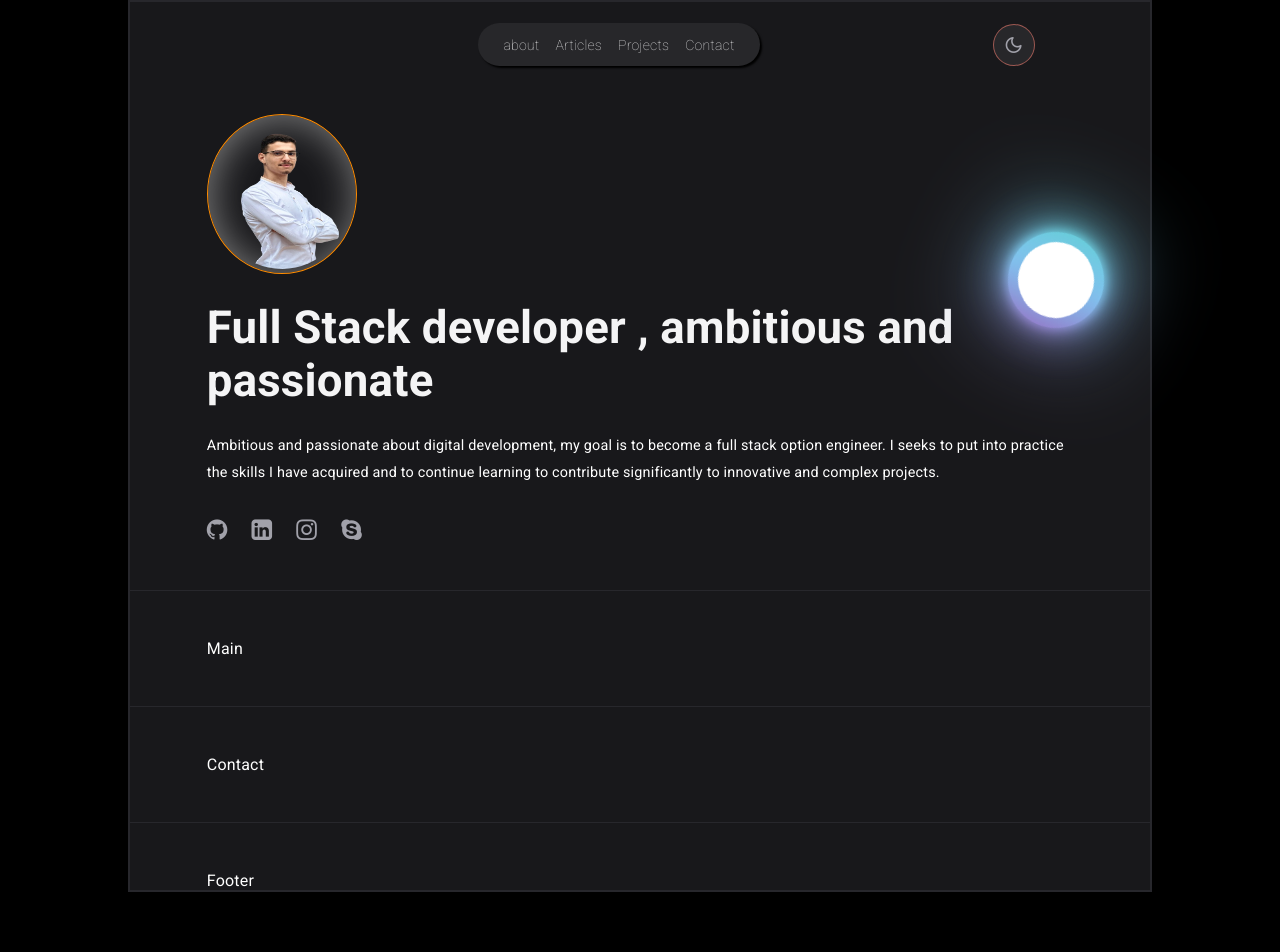
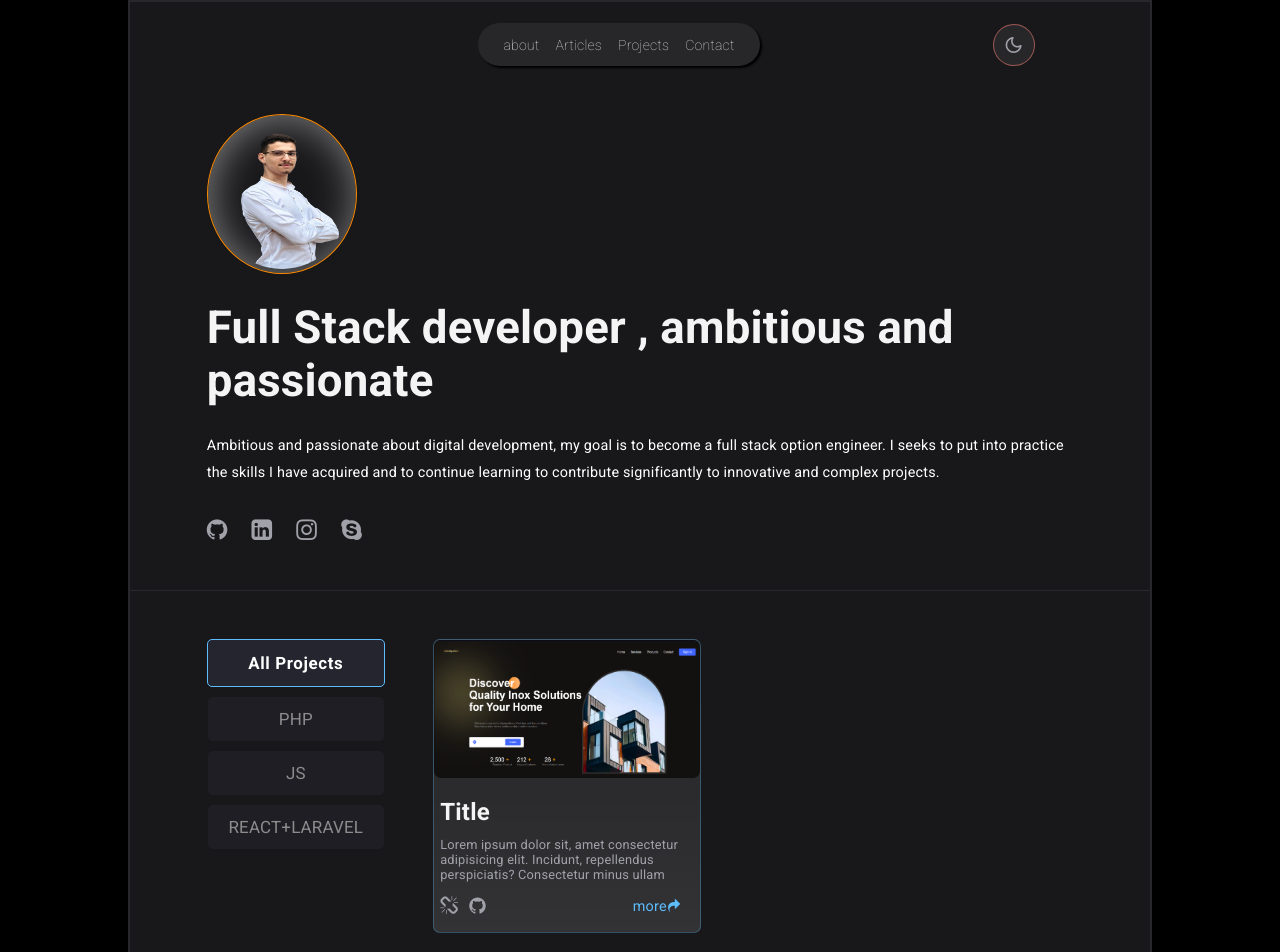
Before and after one commit to Youssefassad0/My_Own_portfolio, a React (Vite) app in the folder my-app/: page / in a window 1280 px wide. Shown: the top 952 px of the page. Before the commit the page ends 892 px from the top, so only its background shows below. Built offline with nearby package versions, Linux system fonts and the light colour scheme.

Commit message:
the structure of the card

```diff
--- a/my-app/src/components/hero/Hero.jsx
+++ b/my-app/src/components/hero/Hero.jsx
@@ -25,10 +25,7 @@ function Hero() {
         </div>
       </div>
       <div className="right-section">
-          <span></span>
-          <span></span>
-          <span></span>
-          <span></span>
+
       </div>
     </section>
   );
--- a/my-app/src/components/hero/hero.css
+++ b/my-app/src/components/hero/hero.css
@@ -41,63 +41,3 @@ section.hero .all-icons .icon:hover{
     transition: 0.3s;
     color: var(--icon-hover);
 }
-
-
-
-.right-section{
-    position: absolute;
-
-    right: 10%;
-    border-radius: 50%;
-    height: 96px;
-    width: 96px;
-    animation: rotate_3922 1.2s linear infinite;
-    background-color: #9b59b6;
-    background-image: linear-gradient(#9b59b6, #84cdfa, #5ad1cd);
-}
-.right-section span{
-    position: absolute;
-    border-radius: 50%;
-    height: 100%;
-    width: 100%;
-    background-color: #9b59b6;
-    background-image: linear-gradient(#9b59b6, #84cdfa, #5ad1cd);
-}
-
-.right-section span:nth-of-type(1) {
-    filter: blur(5px);
-  }
-
-  .right-section span:nth-of-type(2) {
-    filter: blur(10px);
-  }
-
-  .right-section span:nth-of-type(3) {
-    filter: blur(25px);
-  }
-
-  .right-section span:nth-of-type(4) {
-    filter: blur(50px);
-  }
-
-  .right-section::after {
-    content: "";
-    position: absolute;
-    top: 10px;
-    left: 10px;
-    right: 10px;
-    bottom: 10px;
-    background-color: #fff;
-    border: solid 5px #ffffff;
-    border-radius: 50%;
-  }
-
-  @keyframes rotate_3922 {
-    from {
-      transform: translate(-50%, -50%) rotate(0deg);
-    }
-
-    to {
-      transform: translate(-50%, -50%) rotate(360deg);
-    }
-  }
--- a/my-app/src/components/main/Main.jsx
+++ b/my-app/src/components/main/Main.jsx
@@ -1,9 +1,34 @@
-import React from 'react'
-import './main.css'
+import React from "react";
+import "./main.css";
+import { Link } from "react-router-dom";
 function Main() {
   return (
-    <div>Main</div>
-  )
+    <main className="flex">
+      <section className="flex left-section">
+        <button className="active" >All Projects</button>
+        <button>PHP</button>
+        <button>JS</button>
+        <button>REACT+LARAVEL</button>
+      </section>
+
+      <section className="right-section">
+        <article className="card">
+          <img width={266} src="./projects-image/home1.png" alt="" />
+          <div style={{width:"266px"}} className="box">
+            <h2 className="title">Title</h2>
+            <p className="sub-title" >Lorem ipsum dolor sit, amet consectetur adipisicing elit. Incidunt, repellendus perspiciatis? Consectetur minus ullam </p>
+            <div className="flex icons">
+            <div className="flex"   style={{gap:"11px"}}  >
+            <div className="icon-unlink" />
+            <div className="icon-github" />
+            </div>
+              <Link to="" className="link flex" >more <span className="icon-redo2" ></span></Link>
+            </div>
+          </div>
+        </article>
+      </section>
+    </main>
+  );
 }
 
-export default Main
+export default Main;
--- a/my-app/src/components/main/main.css
+++ b/my-app/src/components/main/main.css
@@ -0,0 +1,93 @@
+main.flex {
+  gap: 3rem;
+  align-items: start;
+}
+
+main section.left-section.flex {
+  flex-direction: column;
+  gap: 10px;
+}
+main section.left-section.flex button {
+  background-color: rgba(36, 37, 46, 1);
+  width: 11rem;
+  padding: 0.75rem 0;
+  text-align: center;
+  font-size: 1.06rem;
+  text-transform: capitalize;
+  opacity: 0.5;
+  transition: 0.4s;
+  border-radius: 5px;
+
+}
+main section.left-section.flex button:hover {
+    opacity: 1;
+
+}
+
+main section.left-section.flex button.active{
+    opacity: 1;
+    font-weight: bold;
+    letter-spacing: 0.6px;
+    padding: 0.8rem 0 ;
+    border:1px solid var(--blue);
+
+}
+main section.right-section {
+  /* flex-grow: 1; */
+}
+.card{
+    border: 1px solid rgba(93, 188, 252, 0.3);
+    border-radius: 7px;
+    transition: 0.4s;
+    background-image: linear-gradient(
+        rgba(255,255,255,0.05),
+        rgba(255, 255, 255, 0.116)
+    );
+}
+.card:hover{
+    border: 1px solid var(--blue);
+    rotate: 2deg;
+    cursor: pointer;
+    scale: 1.02;
+    box-shadow: 1px 1px 10px -1px  var(--blue);
+
+}
+.card img{
+    border-radius: 7px;
+
+}
+
+.card .box{
+    padding: 1rem 0.4rem;
+
+}
+.card .box h2.title{
+    color: var(--title);
+
+}
+.card .box p.sub-title{
+    color: var(--subtitle);
+    font-size: 0.8rem;
+    margin-top: 0.7rem;
+    margin-bottom: 0.9rem;
+
+}
+.card .box .icons{
+    justify-content: space-between;
+
+}
+.card .icon-github , .card .icon-unlink{
+    font-size: 1.2rem;
+    color: var(--subtitle);
+    transition: 0.3s;
+}
+.card .icon-github:hover , .card .icon-unlink:hover{
+    font-size: 1.23rem;
+    cursor: pointer;
+    color: var(--icon-hover);
+}
+.card a.link{
+    font-size: 0.9rem;
+    color: var(--blue);
+    margin-right: 12px;
+}
--- a/my-app/src/index.css
+++ b/my-app/src/index.css
@@ -84,6 +84,9 @@ button {
 button:active {
   scale: 0.9;
 }
+button:hover {
+ cursor: pointer;
+}
 
 @media (max-width: 1000px) {
   .container {
```
Also changed, not shown: my-app/src/projects.json (added, +8 -0 lines), my-app/public/projects-image/home1.png (added).
